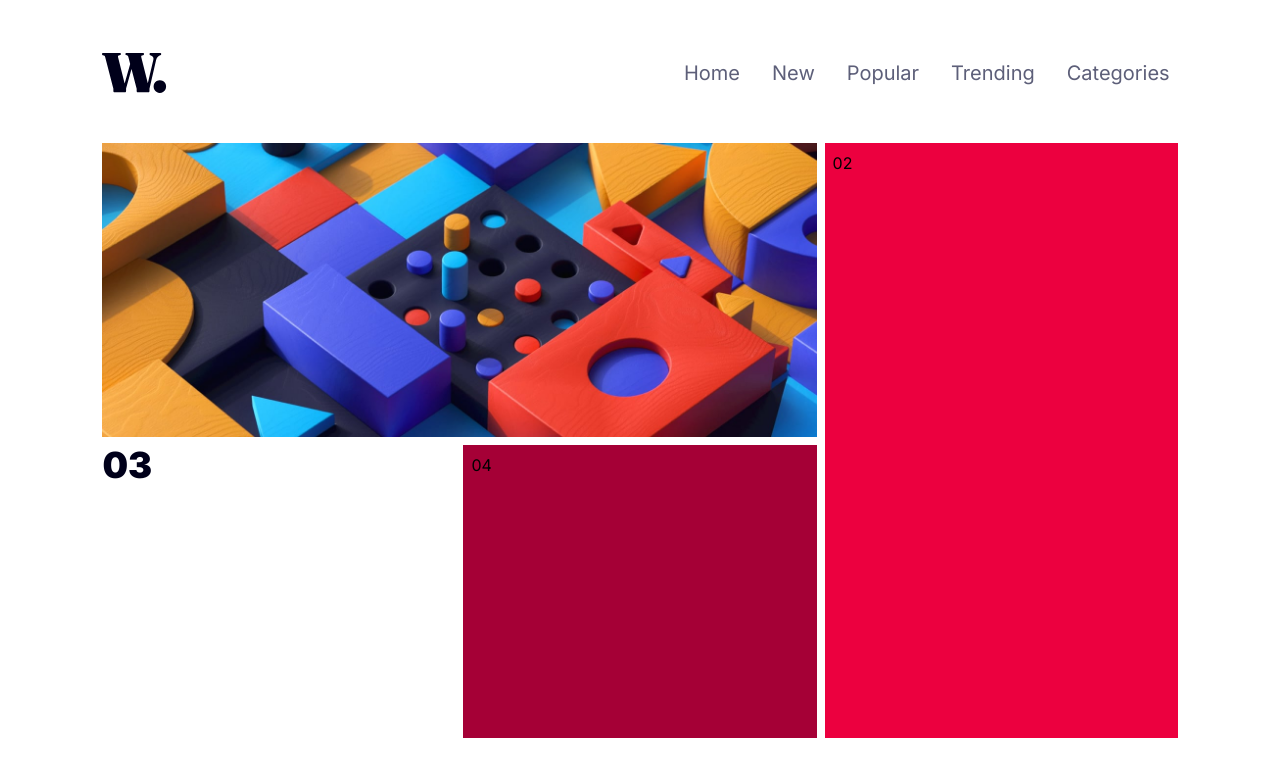
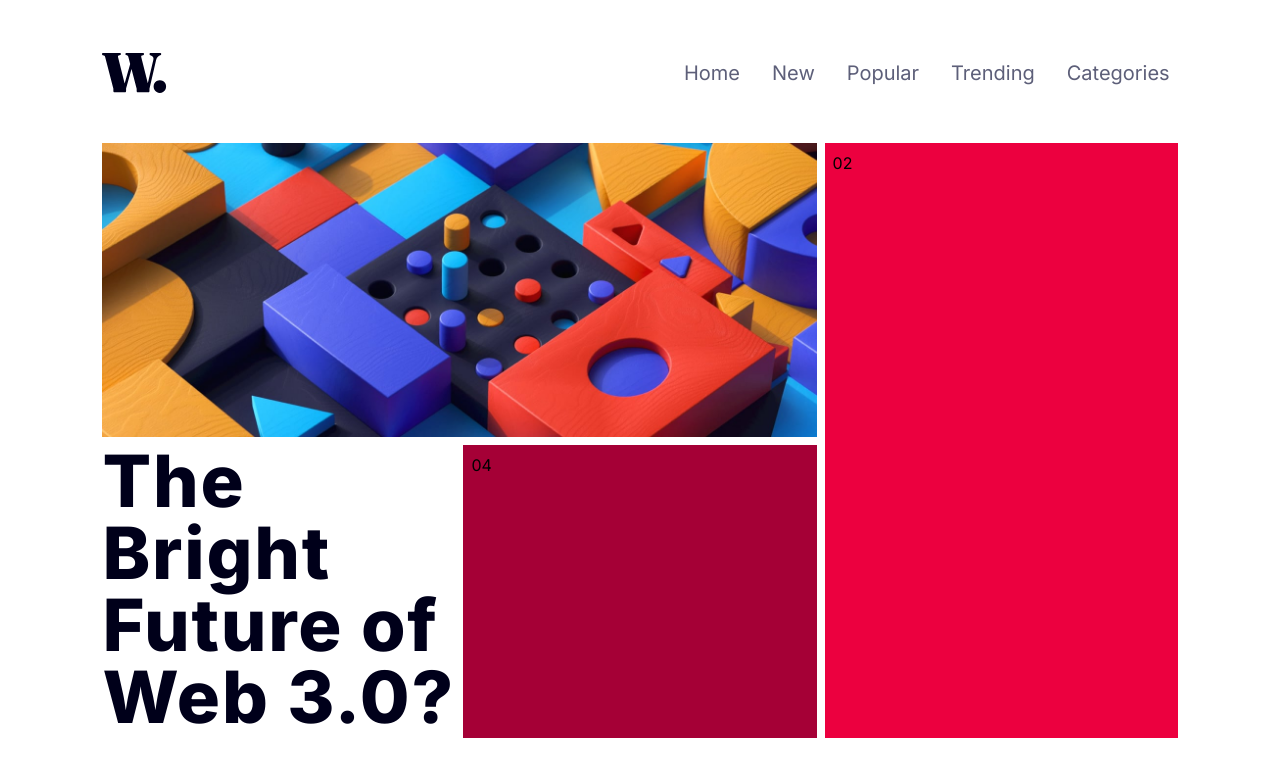
Before and after one commit to akshay-ken/rookie-project-08, a React (Vite) app: page / in a window 1280 px wide. Shown: the top 776 px of the page. Built offline with nearby package versions, Linux system fonts and the light colour scheme.

Commit message:
feat: add text and tweak text styling and fix class prop

```diff
--- a/src/components/ContentSection.jsx
+++ b/src/components/ContentSection.jsx
@@ -3,18 +3,18 @@ import imgDesktop from "../assets/images/image-web-3-desktop.jpg";
 export function ContentSection() {
   return (
     <section className="mt-6 md:mt-12">
-      <div class="flex flex-col md:grid md:grid-cols-3 md:grid-rows-2 gap-2">
+      <div className="flex flex-col md:grid md:grid-cols-3 md:grid-rows-2 gap-2">
         {/* image section */}
-        <div class="col-span-2 order-1 md:order-1">
+        <div className="col-span-2 order-1 md:order-1">
           <img src={imgMobile} className="md:hidden" alt="" />
           <img src={imgDesktop} className="hidden md:block" alt="" />
         </div>
         {/* New section */}
-        <div class="bg-rose-600 p-2 row-span-2  order-4 md:order-2">02</div>
-        <div class="text-left md:text-4xl text-2xl font-black text-Very-dark-blue order-2 md:order-3">
-          03
+        <div className="bg-rose-600 p-2 row-span-2  order-4 md:order-2">02</div>
+        <div className="text-left md:text-7xl text-5xl tracking-wide font-extrabold text-Very-dark-blue order-2 md:order-3">
+          The Bright Future of Web 3.0?
         </div>
-        <div class="bg-rose-800 p-2   order-3 md:order-4">04</div>
+        <div className="bg-rose-800 p-2   order-3 md:order-4">04</div>
       </div>
     </section>
   );
```
